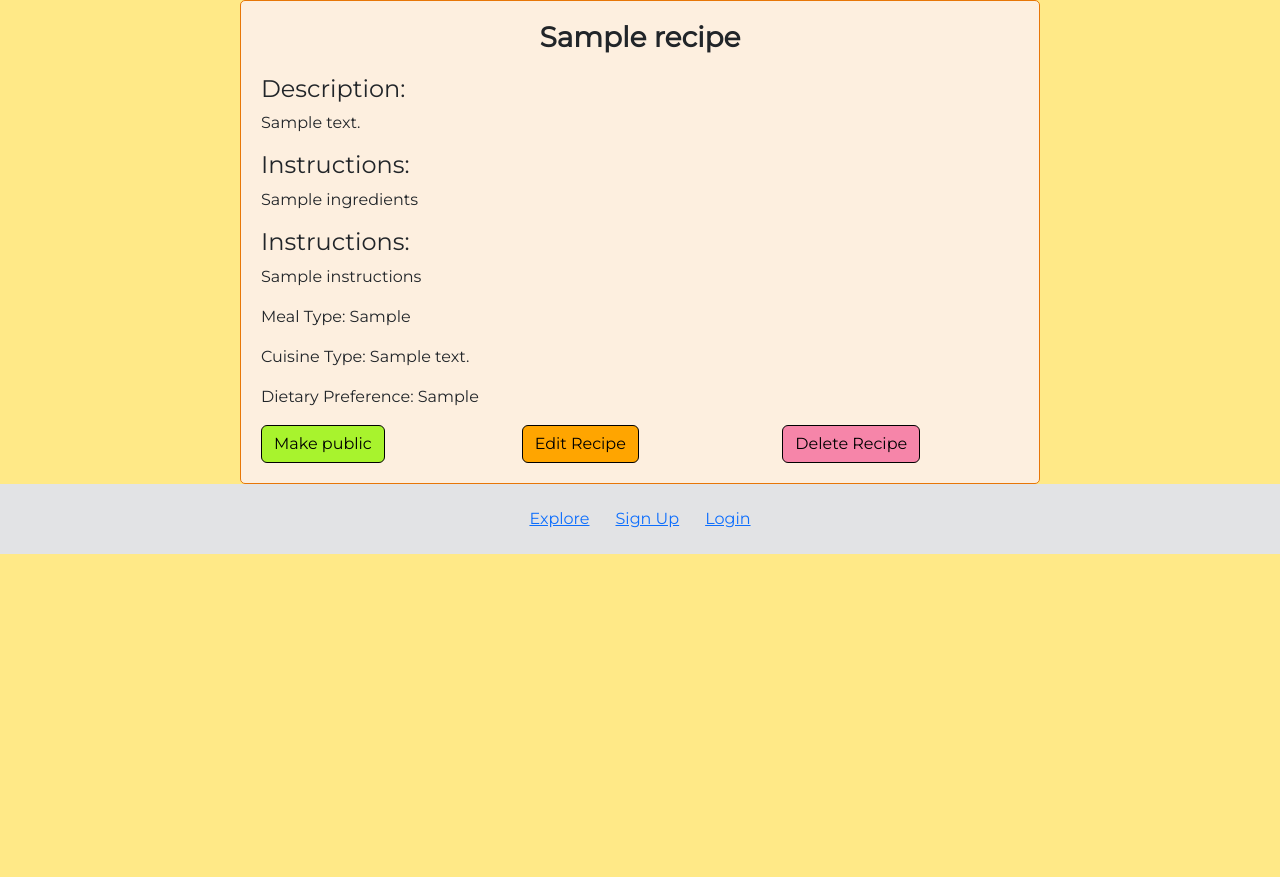
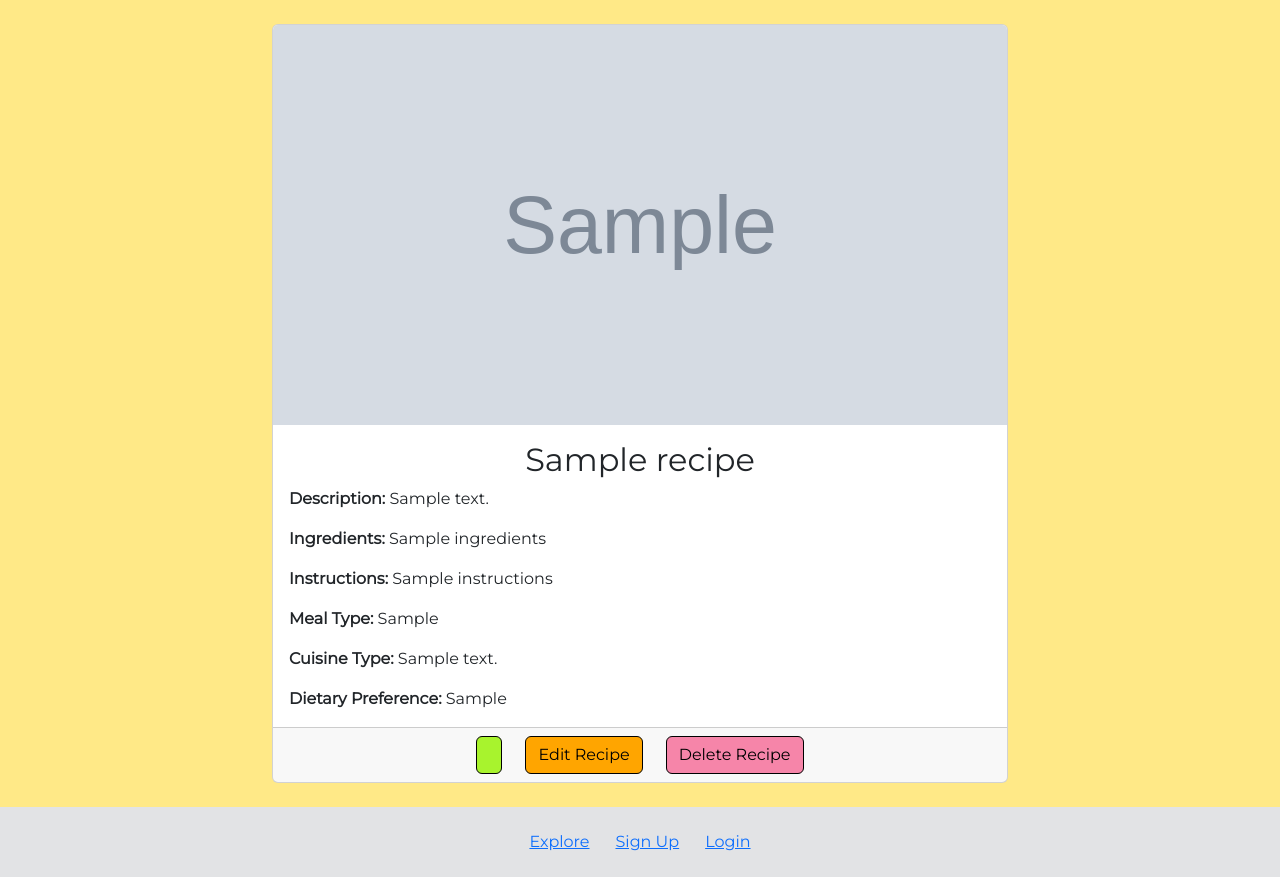
Before and after one commit to MariiaKovalenkoo/recipePlatform, a PHP site: template app/views/recipeDetails/userRecipe.php in a window 1280 px wide. Shown: the part 72-949 px from the top of the page. Before the commit the page ends 626 px from the top, so only its background shows below. Run offline with PHP 8.4, Linux system fonts and the light colour scheme; the template is opened without the code that fills it: most values are stand-ins (such as "Sample title", 1, 10 or a date in 2020); grey boxes marked "Sample" are stand-in pictures.

Commit message:
Update userRecipe.php

```diff
--- a/app/views/recipeDetails/userRecipe.php
+++ b/app/views/recipeDetails/userRecipe.php
@@ -1,51 +1,41 @@
 <?php include __DIR__ . '/../header.php';
-if ($recipe) {
 $recipeId = $recipe->getRecipeId();
 $isPublic = $recipe->getIsPublic();
 ?>
-
-<div class="container">
-    <section id="recipeDetailsSection" class="recipe-section-details">
-        <h2 class="recipe-title"><?= $recipe->getRecipeName() ?></h2>
-        <h4>Description:</h4><p><?= $recipe->getDescription() ?></p>
-        <h4>Instructions:</h4>
-        <p><?php echo $recipe->getIngredients(); ?></p>
-        <h4>Instructions:</h4>
-        <p><?php echo $recipe->getInstructions(); ?></p>
+<div class="container mt-4 mb-4">
+    <div class="row">
+        <div class="col-lg-8 mx-auto">
+            <div class="card">
+                <img src="<?= $recipe->getImgPath() ?>" class="card-img-top img-fluid" alt="<?= $recipe->getRecipeName() ?>" style="object-fit: cover; height: 400px;">
+                <div class="card-body">
+                    <h2 class="card-title text-center"><?= $recipe->getRecipeName() ?></h2>
+                    <p class="card-text"><strong>Description:</strong> <?= $recipe->getDescription() ?></p>
+                    <p class="card-text"><strong>Ingredients:</strong> <?= nl2br($recipe->getIngredients()) ?></p>
+                    <p class="card-text"><strong>Instructions:</strong> <?= nl2br($recipe->getInstructions()) ?></p>
                     <?php if ($recipe->getMealType()) { ?>
-            <p class="recipe-info">Meal Type: <?= ucfirst(strtolower($recipe->getMealType())) ?></p>
+                        <p class="card-text"><strong>Meal Type:</strong> <?= ucfirst(strtolower($recipe->getMealType())) ?></p>
                     <?php } ?>
                     <?php if ($recipe->getCuisineType() && $recipe->getCuisineType() !== 'NOT SPECIFIED') { ?>
-            <p class="recipe-info">Cuisine Type: <?= ucfirst(strtolower($recipe->getCuisineType())) ?></p>
+                        <p class="card-text"><strong>Cuisine Type:</strong> <?= ucfirst(strtolower($recipe->getCuisineType())) ?></p>
                     <?php } ?>
                     <?php if ($recipe->getDietaryPreference() && $recipe->getDietaryPreference() !== 'NOT SPECIFIED') { ?>
-            <p class="recipe-info">Dietary Preference: <?= ucfirst(strtolower($recipe->getDietaryPreference())) ?></p>
+                        <p class="card-text"><strong>Dietary Preference:</strong> <?= ucfirst(strtolower($recipe->getDietaryPreference())) ?></p>
                     <?php } ?>
                     <?php if ($isPublic !== null) { ?>
-            <p class="recipe-info" id="visibilityInfo">Visibility: <?= $isPublic ? 'Public' : 'Private'; ?></p>
+                        <p class="card-text fw-bold" id="visibilityInfo"><strong>Visibility:</strong> <?= $isPublic ? 'Public' : 'Private'; ?></p>
                     <?php } ?>
-        <div class="row">
-            <div class="col">
-                <button id="changeVisibilityBtn" class="btn btn-primary change-visibility-button">
-                    Make <?= $isPublic ? 'private' : 'public'; ?>
-                </button>
                 </div>
-            <div class="col">
-                <button id="editRecipeBtn" class="btn btn-secondary edit-button">Edit Recipe</button>
-            </div>
-            <div class="col">
-                <button id="deleteRecipeBtn" class="btn btn-danger delete-button">Delete Recipe</button>
+                <div class="card-footer d-flex justify-content-center">
+                    <div class="btn-group d-flex justify-content-center">
+                        <button id="changeVisibilityBtn" class="btn change-visibility-button rounded me-4"></button>
+                        <button id="editRecipeBtn" class="btn edit-button rounded me-4">Edit Recipe</button>
+                        <button id="deleteRecipeBtn" class="btn delete-button rounded">Delete Recipe</button>
                     </div>
                 </div>
-    </section>
             </div>
-
-    <?php
-} else {
-    echo "Recipe not found";
-}
-?>
-
+        </div>
+    </div>
+</div>
 
 <script>
     const updateButtonVisibility = (isPublic) => {
```
Lines whose indentation alone changed are shown as unchanged.
